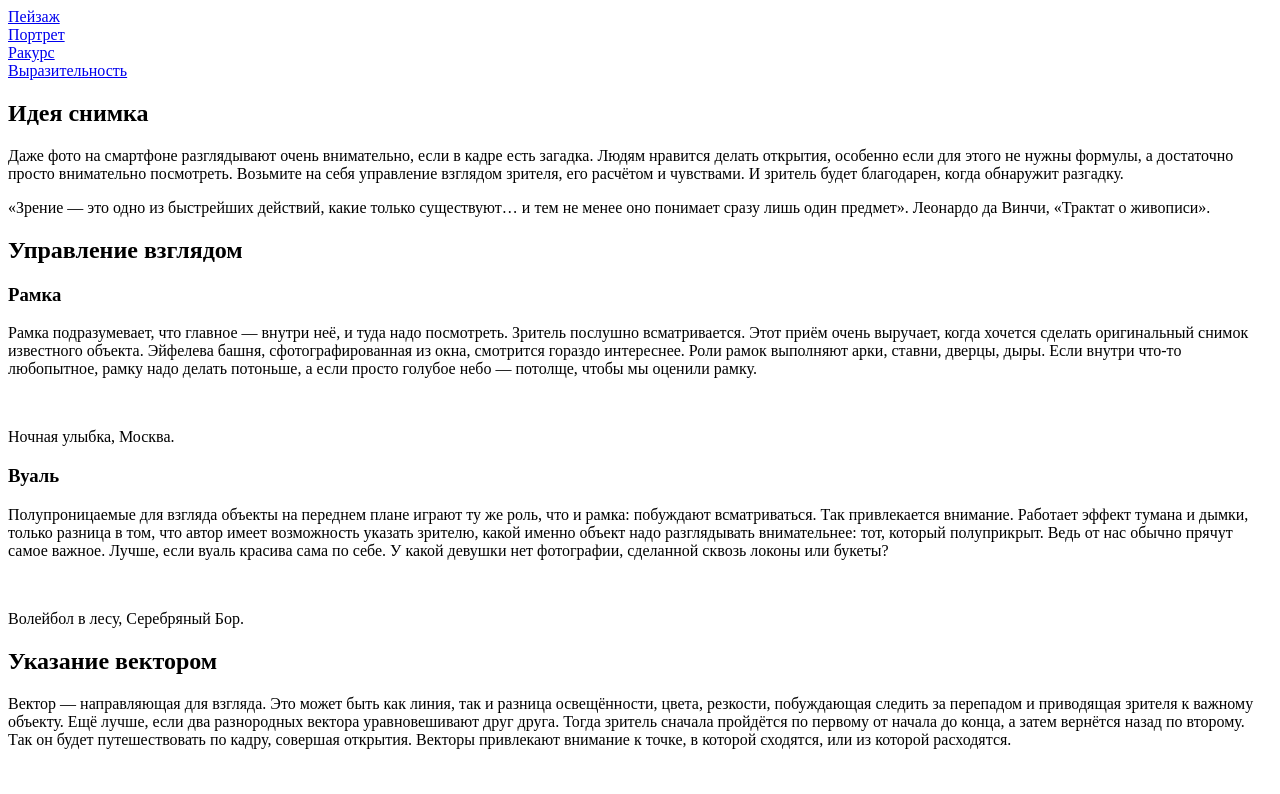
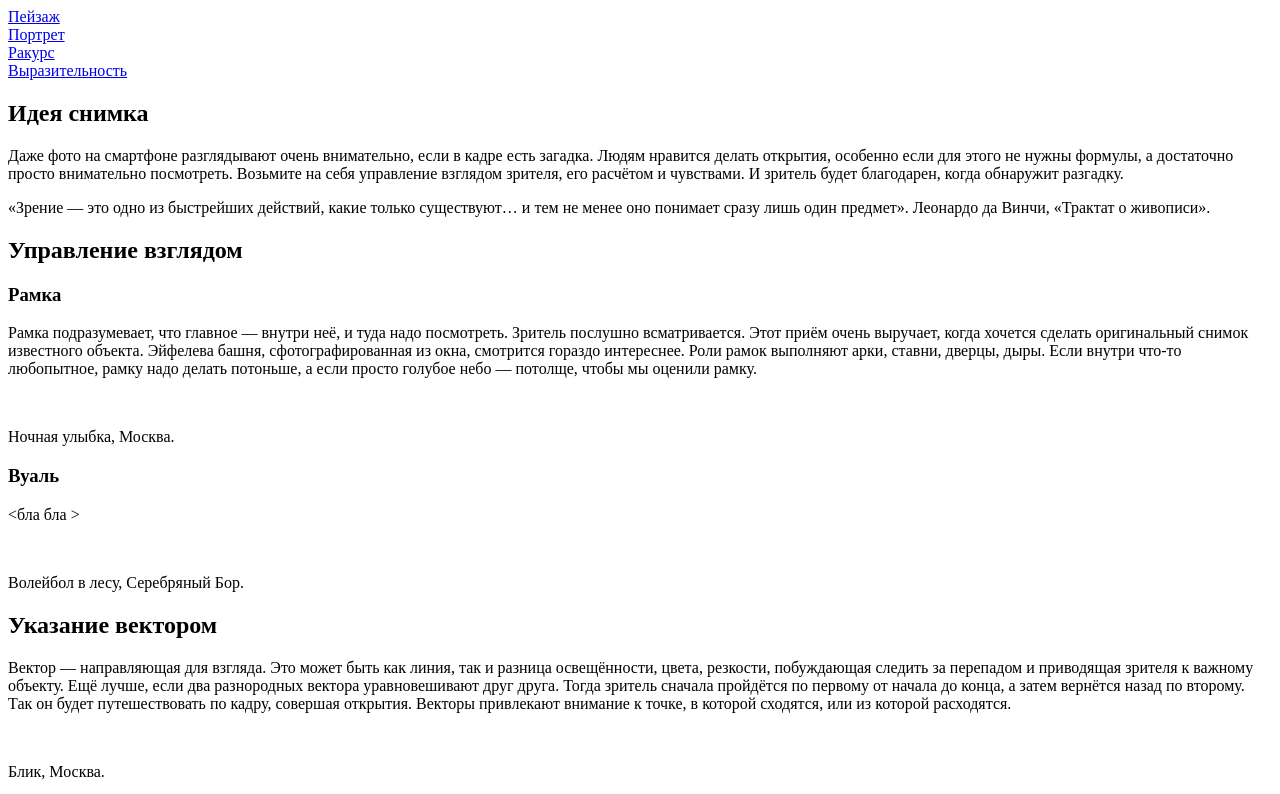
Before and after one commit to Bcinner/first-project, a plain HTML site: page index.html in a window 1280 px wide. Shown: the top 794 px of the page. Drawn offline with Linux system fonts and the light colour scheme.

Commit message:
второй коммит

```diff
--- a/index.html
+++ b/index.html
@@ -2,14 +2,12 @@
 <html lang="ru">
 <head>
   <meta charset="UTF-8">
-  <!-- Название всего проекта -->
+
   <title>Как снимать на мобильный</title>
   <link rel="stylesheet" href="https://code.s3.yandex.net/web-code/normalize.css">
   <link rel="stylesheet" href="style.css">
 </head>
 <body>
-  <!-- контейнер, заключающий в себе содержимое веб-страницы; нужен, чтобы определять
-  свойства страницы CSS-правилом с селектором класса, а не типа body -->
   <div class="page">
 
     <!-- это меню, которое пока находится слева -->
@@ -41,12 +39,9 @@
         <img src="https://pictures.s3.yandex.net/positioning/expression_hover.jpg" alt="" class="menu__picture menu__picture_theme_expression">
       </div>
     </nav>
-
-    <!-- зона основного контента -->
     <section class="content">
 
-      <!-- контейнер с текстом и иллюстрациями страницы,
-      нужен для управления их общими свойствами -->
+
       <div class="content__container">
 
         <!-- контейнер с введением -->
@@ -117,12 +112,7 @@
 
           <h3 class="content__title content__title_item_method">Вуаль</h3>
           <p class="content__text">
-            Полупроницаемые для взгляда объекты на переднем плане играют ту же роль, что и рамка:
-            побуждают всматриваться. Так привлекается внимание. Работает эффект тумана и дымки,
-            только разница в том, что автор имеет возможность указать зрителю, какой именно объект
-            надо разглядывать внимательнее: тот, который полуприкрыт. Ведь от нас обычно прячут самое
-            важное. Лучше, если вуаль красива сама по себе. У какой девушки нет фотографии, сделанной
-            сквозь локоны или букеты?
+            <бла бла >
           </p>
           <div class="content__image">
             <img src="https://pictures.s3.yandex.net/positioning/cover.jpg" alt="" class="content__image-item">
```
